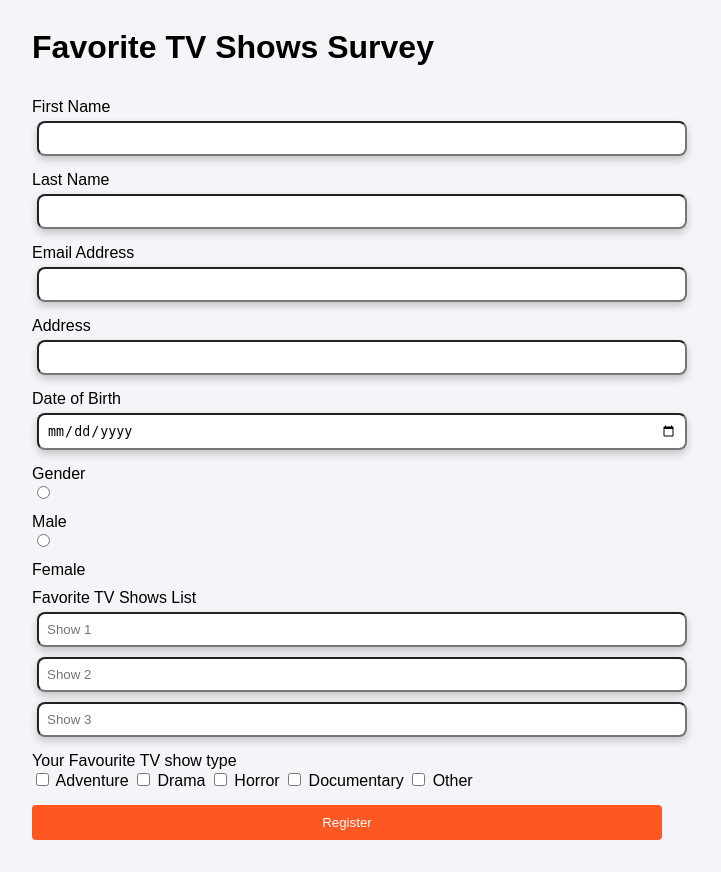
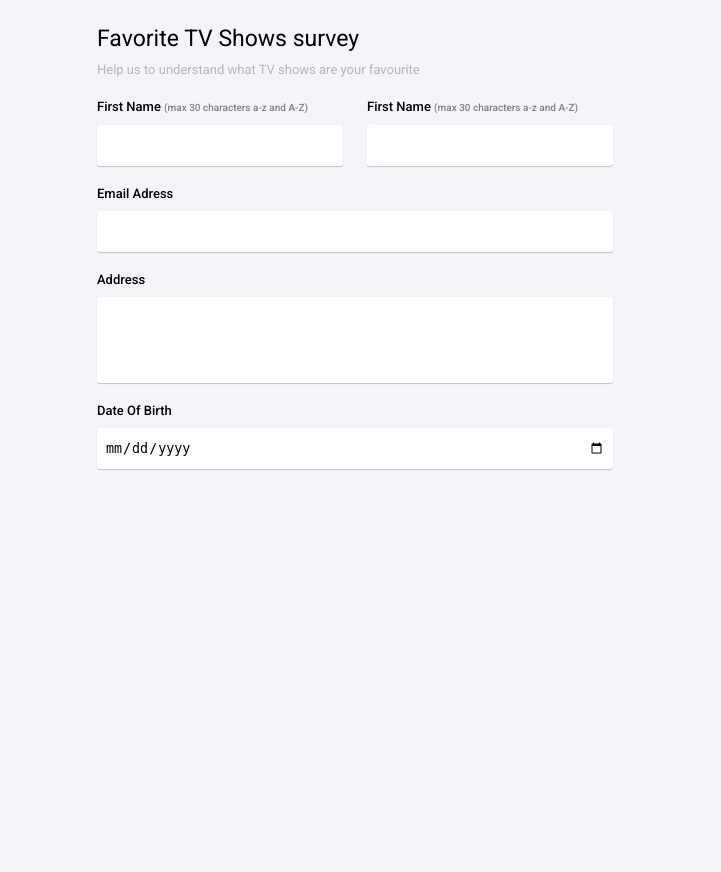
Before and after one commit to Ezerwald/Favourite_TV_Shows_Survey, a Python web app: template templates/index.html in a window 1280 px wide. Shown: the whole page, without its empty margins (293-1014 px from the left). After the commit the page ends 470 px from the top, so only its background shows below. Run offline with Jinja, Linux system fonts and the light colour scheme; the template is opened without the code that fills it, so the values that code supplies are empty.

Commit message:
Updated index.html

```diff
--- a/static/css/styles.css
+++ b/static/css/styles.css
@@ -1,3 +1,5 @@
+@import url('https://fonts.googleapis.com/css2?family=Roboto:ital,wght@0,100;0,300;0,400;0,500;0,700;0,900;1,100;1,300;1,400;1,500;1,700;1,900&display=swap');
+
 body {
     font-family: Arial, sans-serif;
     background-color: #f4f4f9;
@@ -8,23 +10,14 @@ body {
     margin: 0;
 }
 
-.container {
-    display: flex;
-    flex-direction: column;
-    margin-top: 10vh;
-}
-
-label {
-    display: block;
-    margin-top: 10px;
-}
-
 input[type="text"], input[type="email"], input[type="date"] {
     width: 100%;
+    margin-top: 10px;
     padding: 8px;
-    margin: 5px;
-    border-radius: 8px;
-    box-shadow: 0 4px 8px rgba(0, 0, 0, 0.2);
+    border-radius: 3px;
+    border: none;
+    box-shadow: 0 1px 1px rgba(0, 0, 0, 0.2);
+    height: 25px;
 }
 
 button {
@@ -37,3 +30,52 @@ button {
     margin-top: 15px;
     cursor: pointer;
 }
+
+label {
+    font-size: 13px;
+    font-family: 'Roboto', sans-serif;
+}
+
+.title{
+    font-size: 23px;
+    margin-top: 25px;
+}
+
+.subtitle{
+    color: rgb(182, 182, 182);
+    margin-top: 10px;
+}
+
+.form-container{
+    display: flex;
+    flex-direction: column;
+    height: 100vh;
+    width: 500px;
+    margin: 0;
+}
+
+.form-block{
+    width: 100%;
+    display: flex;
+    flex-direction: column;
+    margin-top: 20px;
+}
+
+.form-block label{
+    font-weight: 500;
+
+}
+
+.input-rules-info{
+    font-size: 10px;
+    color: grey;
+}
+
+.full-name-section{
+    display: flex;
+    gap: 40px;
+}
+
+.address-input{
+    height: 70px !important;
+}
--- a/templates/index.html
+++ b/templates/index.html
@@ -7,46 +7,46 @@
     <link rel="stylesheet" href="../static/css/styles.css">
 </head>
 <body>
-    <div class="container">
-        <h1>Favorite TV Shows Survey</h1>
+    <div class="form-container">
+        <label class='title'>Favorite TV Shows survey</label>
+        <label class='subtitle'>Help us to understand what TV shows are your favourite</label>
         <form id="survey-form">
-            <label for="firstName">First Name</label>
-            <input type="text" id="firstName" name="firstName" maxlength="30" required>
+            <section class='full-name-section'>
+                <div class='form-block'>
+                    <div>
+                        <label> First Name </label>
+                        <label class='input-rules-info'> (max 30 characters a-z and A-Z) </label>
+                    </div>
+                    <input type="text"></input>
+                </div>
 
-            <label for="lastName">Last Name</label>
-            <input type="text" id="lastName" name="lastName" maxlength="30" required>
+                <div class='form-block'>
+                    <div>
+                        <label> First Name </label>
+                        <label class='input-rules-info'> (max 30 characters a-z and A-Z) </label>
+                    </div>
+                    <input type="text"></input>
+                </div>
 
-            <label for="email">Email Address</label>
-            <input type="email" id="email" name="email" required>
+            </section>
 
-            <label for="address">Address</label>
-            <input type="text" id="address" name="address" required>
+            <div class='form-block'>
+                <label> Email Adress </label>
+                <input type="email"></input>
+            </div>
 
-            <label for="dob">Date of Birth</label>
-            <input type="date" id="dob" name="dob" required>
+            <div class='form-block'>
+                <label> Address </label>
+                <input type="text" class='address-input'></input>
+            </div>
 
-            <label>Gender</label>
-            <input type="radio" id="male" name="gender" value="Male" required>
-            <label for="male">Male</label>
-            <input type="radio" id="female" name="gender" value="Female" required>
-            <label for="female">Female</label>
+            <div class='form-block'>
+                <label> Date Of Birth </label>
+                <input type="date"></input>
+            </div>
 
-            <label for="favoriteShows">Favorite TV Shows List</label>
-            <input type="text" id="favoriteShows1" name="favoriteShows[]" placeholder="Show 1" required>
-            <input type="text" id="favoriteShows2" name="favoriteShows[]" placeholder="Show 2" required>
-            <input type="text" id="favoriteShows3" name="favoriteShows[]" placeholder="Show 3">
-
-            <label>Your Favourite TV show type</label>
-            <input type="checkbox" name="showTypes[]" value="Adventure"> Adventure
-            <input type="checkbox" name="showTypes[]" value="Drama"> Drama
-            <input type="checkbox" name="showTypes[]" value="Horror"> Horror
-            <input type="checkbox" name="showTypes[]" value="Documentary"> Documentary
-            <input type="checkbox" name="showTypes[]" value="Other"> Other
-
-            <button type="submit">Register</button>
         </form>
         <p id="form-message"></p>
     </div>
-    <script src="js/script.js"></script>
 </body>
 </html>
```
